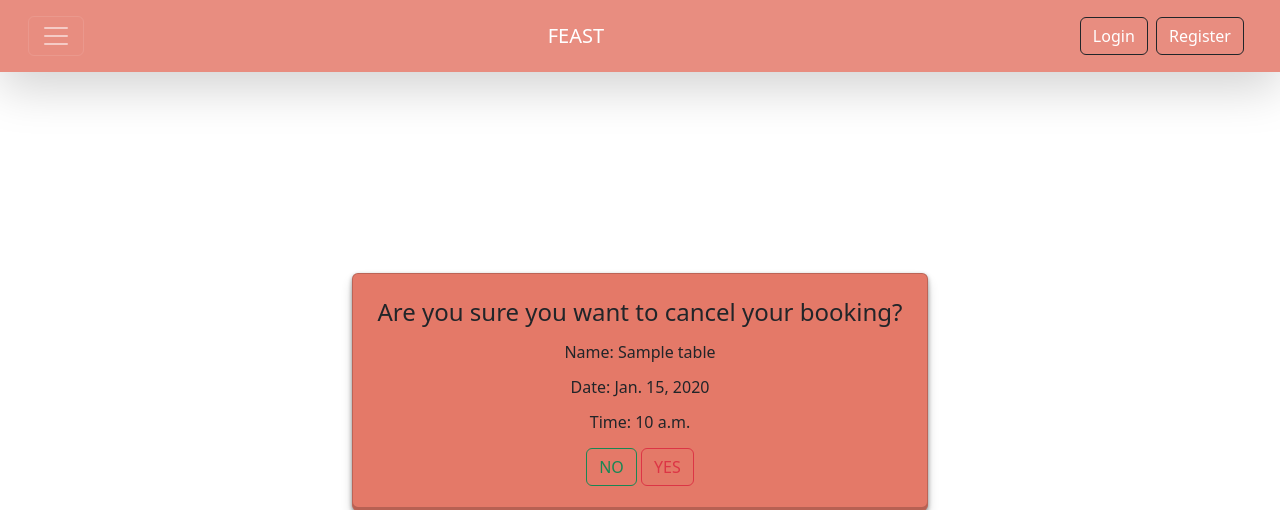
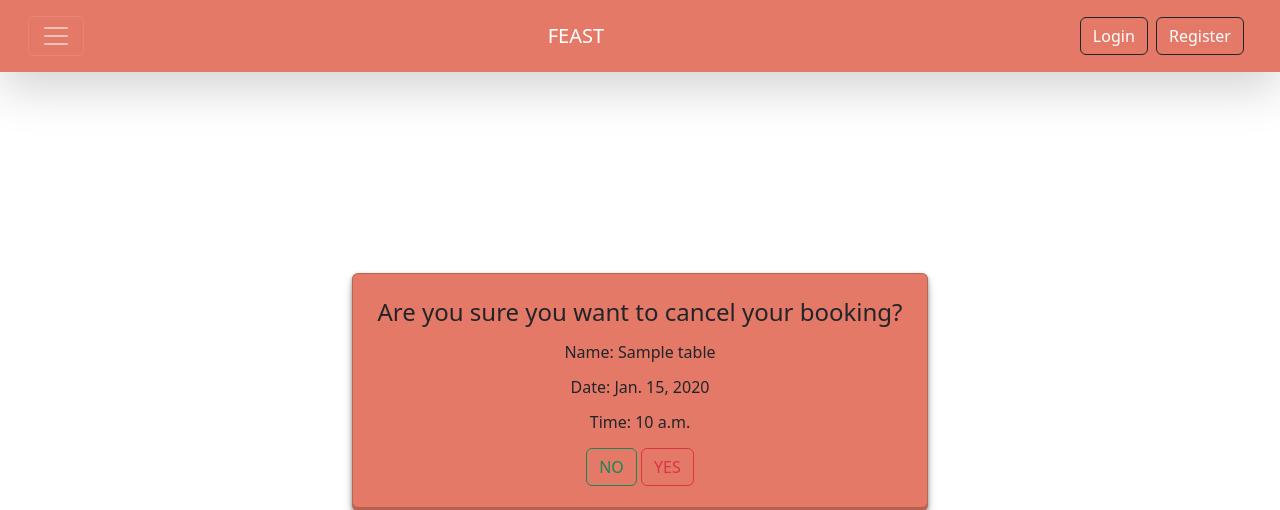
Before and after one commit to MuzhdaN/FEAST, a Django app: page /delete_booking/1 in a window 1280 px wide. Shown: the top 510 px of the page. Run offline with Django 3.2, Linux system fonts and the light colour scheme; tables that the repository leaves empty hold one stand-in row (values such as "Sample post"); some libraries are stand-ins or nearby versions.

Commit message:
Changed navbar color

```diff
--- a/templates/base.html
+++ b/templates/base.html
@@ -26,7 +26,7 @@
 <body>
   <header>
     <!----- NAVBAR ----->
-    <nav class="navbar navbar-dark shadow-lg p-3" style="background-color: #e47868d6;">
+    <nav class="navbar navbar-dark shadow-lg p-3" style="background-color: #e47968;">
       <div class="container-fluid">
         <button class="navbar-toggler btn btn-outline-dark" type="button" id="OpenMenu">
           <span class="navbar-toggler-icon"></span>
```
